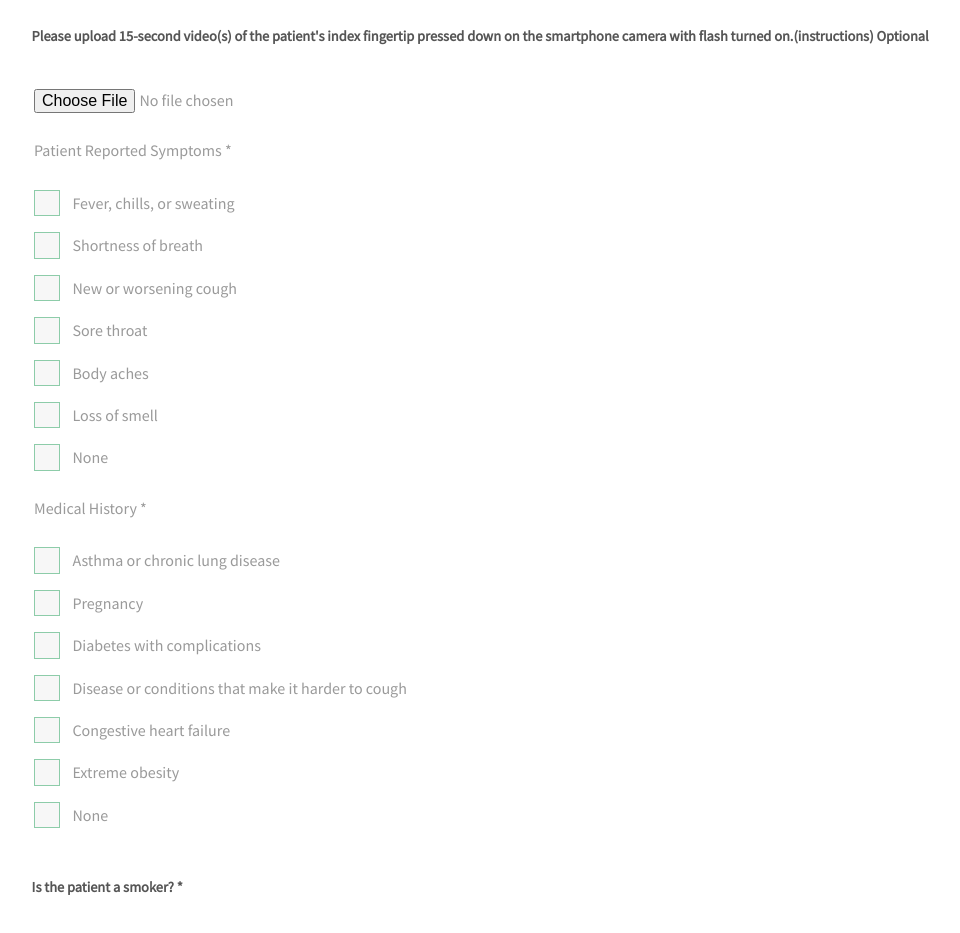
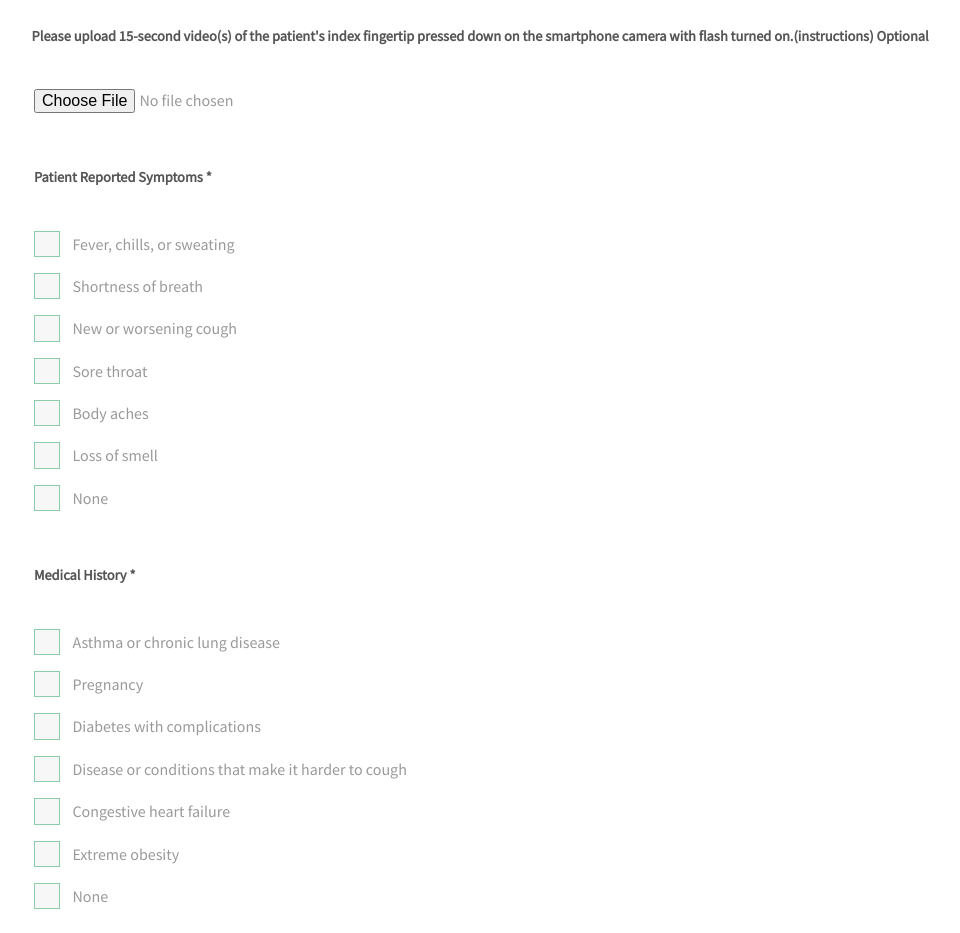
Before and after one commit to Asadullah007/COVID-19-Web-app, a plain HTML site: page record-sample.html in a window 1280 px wide. Shown: the part 1334-2267 px from the top of the page, without its empty margins (30-990 px from the left). Drawn offline with nearby package versions, Linux system fonts and the light colour scheme.

Commit message:
Added breath

```diff
--- a/record-sample.html
+++ b/record-sample.html
@@ -159,10 +159,11 @@
 										<input type="file" name="video" id="video" value="" placeholder="patient id" />
 									</div>
 								</div>
-							<!-- Break -->
+              <!-- Break -->
+              <br> <br>
 							<div class="row uniform">
 								<div class="6u 12u$(small)">
-								<span class="form-label">Patient Reported Symptoms * </span><br><br>
+								<label class="form-label">Patient Reported Symptoms * </label><br>
 
 										<input type="checkbox" id="roundtrip1" name="reported_symptoms" value="Fever, chills, or sweating">
 												<label for="roundtrip1">Fever, chills, or sweating</label>
@@ -196,12 +197,13 @@
 
 
 									</div>
-							</div>
+              </div>
+              <br><br>
 							<!-- Break -->
 														<!-- Break -->
 														<div class="row uniform">
 															<div class="6u 12u$(small)">
-															<span class="form-label">Medical History * </span><br><br>
+															<label class="form-label">Medical History * </label><br>
 
 																	<input type="checkbox" id="roundtrip01" name="medical_history" value="Asthma or chronic lung disease">
 																			<label for="roundtrip01"> Asthma or chronic lung disease</label>
```
